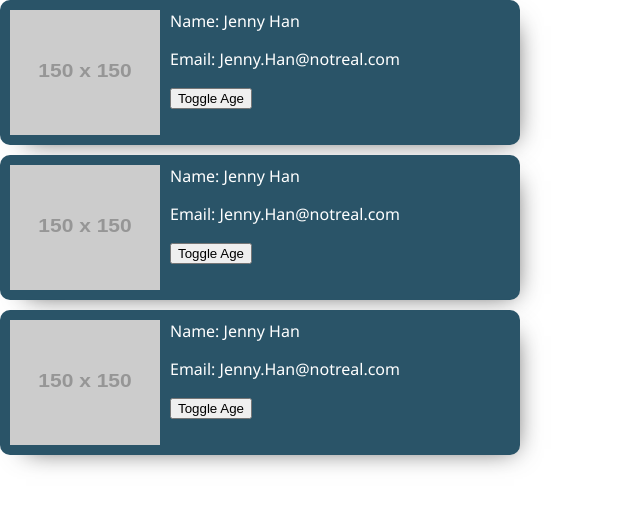
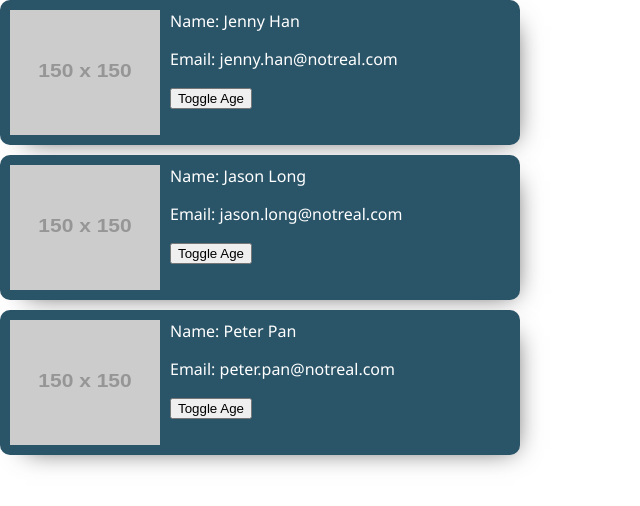
Before and after one commit to csadambourke/first-react-app, a React (Create React App) app: page / in a window 1280 px wide. Shown: the top 506 px of the page, without its empty margins (0-640 px from the left). Built offline with nearby package versions, Linux system fonts and the light colour scheme.

Commit message:
Map all contacts as props

```diff
--- a/src/App.js
+++ b/src/App.js
@@ -3,26 +3,37 @@ import { useState } from "react"
 import "./styles.css";
 
 const App = () => {
+  const contacts = [
+    { name: "Jenny Han", email: "jenny.han@notreal.com", age: 25},
+    { name: "Jason Long", email: "jason.long@notreal.com", age: 45},
+    { name: "Peter Pan", email: "peter.pan@notreal.com", age: 100}
+  ];
 
   return (
     <>
-    <ContactCard />
-    <ContactCard />
-    <ContactCard />
+      {contacts.map(contact => (
+        <ContactCard
+          avatar="https://via.placeholder.com/150"
+          name={contact.name}
+          email={contact.email}
+          age={contact.age}
+        />
+      ))}
     </>
   );
 };
 
-const ContactCard = () => {
+const ContactCard = props => {
   const [showAge, setShowAge] = useState(false);
+  const [contacts, setContacts] = useState([]);
 
   return (
     <div className="contact-card">
       <img src="https://via.placeholder.com/150" alt="profile" />
       <div className="user-details">
-        <p>Name: Jenny Han</p>
-        <p>Email: Jenny.Han@notreal.com</p>
-        {showAge === true ? <p>Age: 25</p> : null}
+        <p>Name: {props.name}</p>
+        <p>Email: {props.email}</p>
+        {showAge === true ? <p>Age: {props.age}</p> : null}
         <button onClick={() => setShowAge(!showAge)}>
           Toggle Age
         </button>
```
